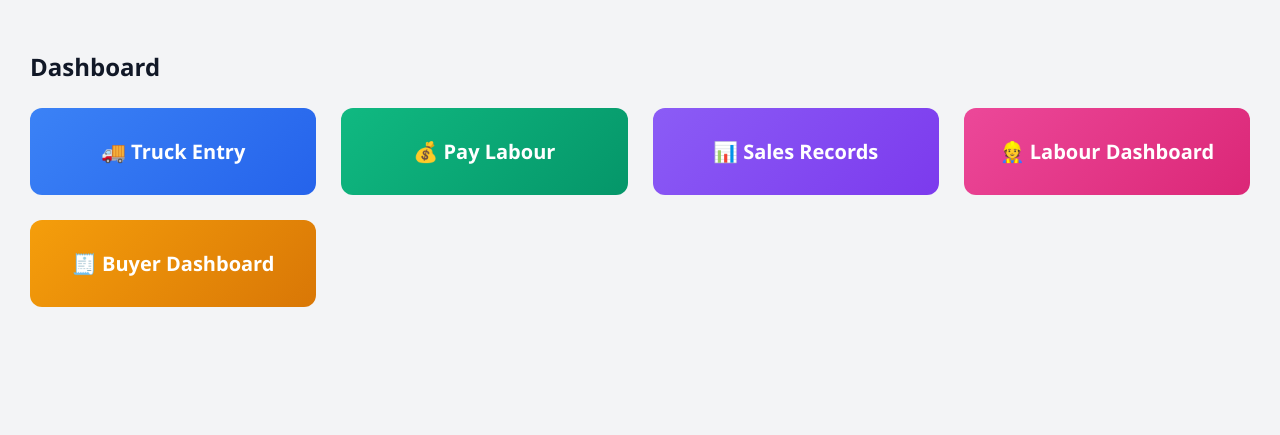
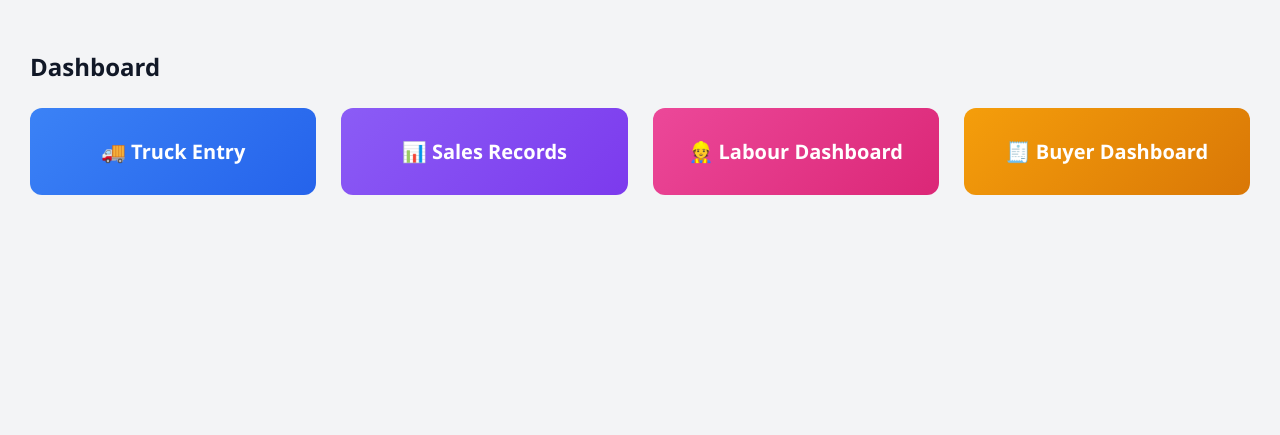
Before and after one commit to bachammahesh-cyber/srinivasa-mines, a Flask app: page /dashboard in a window 1280 px wide. Shown: the part 83-518 px from the top of the page. Run offline with Flask 3, Linux system fonts and the light colour scheme; the visitor is signed in with stand-in values (Sample User, id 1); some libraries are stand-ins or nearby versions.

Commit message:
Moved Pay Labour into Labour Dashboard, cleaned main dashboard

```diff
--- a/templates/home.html
+++ b/templates/home.html
@@ -7,10 +7,6 @@
 
     <a href="/truck-entry" class="card blue">
         🚚 Truck Entry
-    </a>
-
-    <a href="/pay-labour" class="card green">
-        💰 Pay Labour
     </a>
 
     <a href="/sales-report" class="card purple">
```
